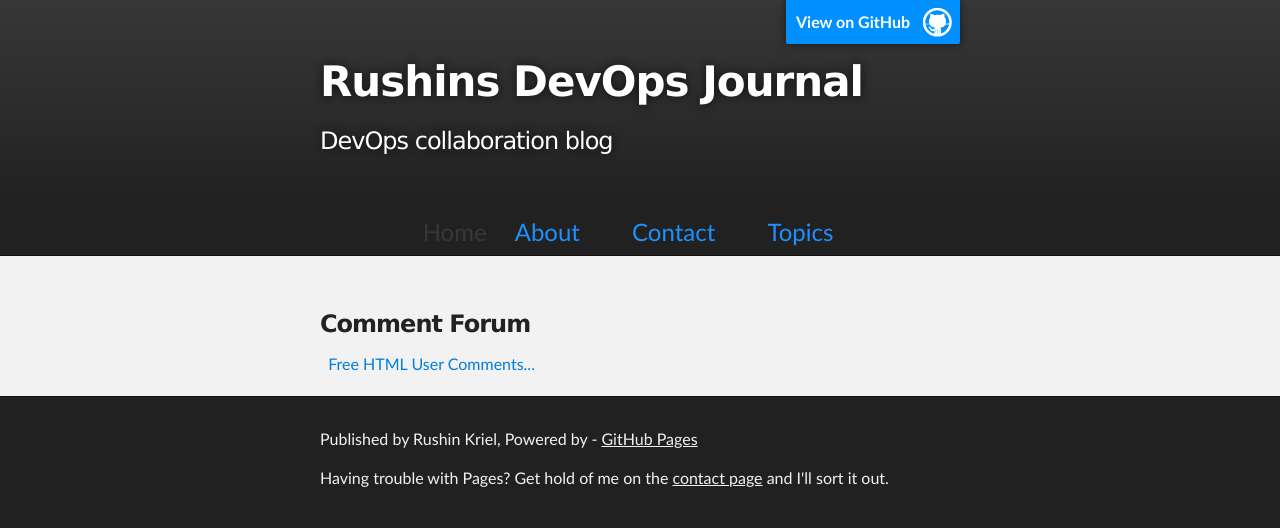
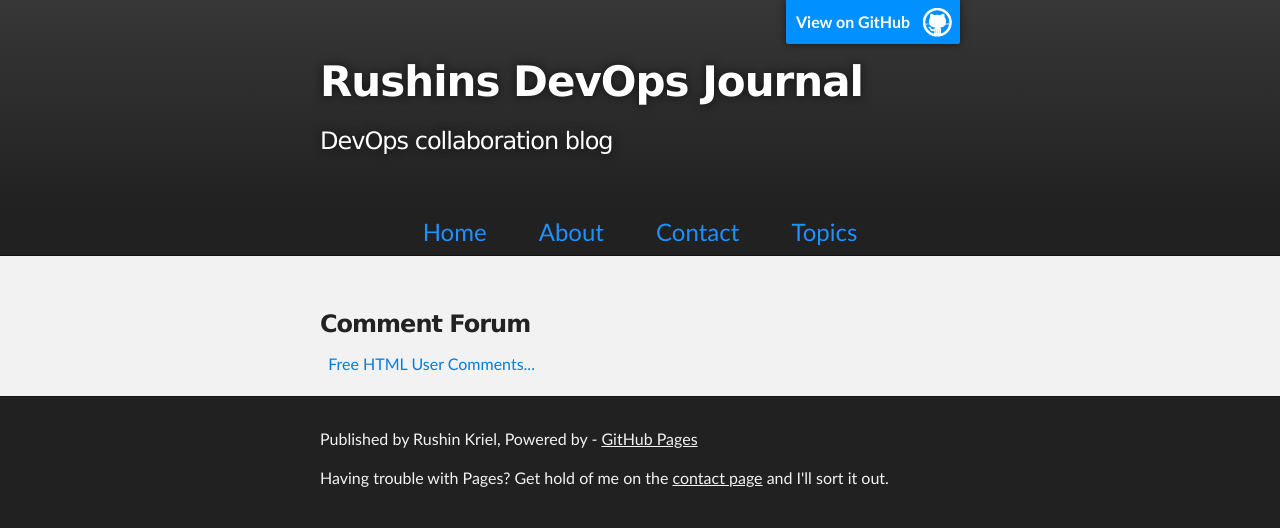
Before and after one commit to rushin-devops/rushin-devops.github.io, a plain HTML site: page forum.html in a window 1280 px wide. Drawn offline with Linux system fonts and the light colour scheme.

Commit message:
fixed home on forum.

```diff
--- a/forum.html
+++ b/forum.html
@@ -27,7 +27,7 @@
 
 <div id="navbar">
   <ul>
-	<li><aX href="./index.html">Home</a></li>
+	<li><a href="./index.html">Home</a></li>
 	<li><a href="./about.html">About</a></li>
 	<li><a href="./contact.html">Contact</a></li>
 	<li><a href="./topics.html">Topics</a></li>
```
